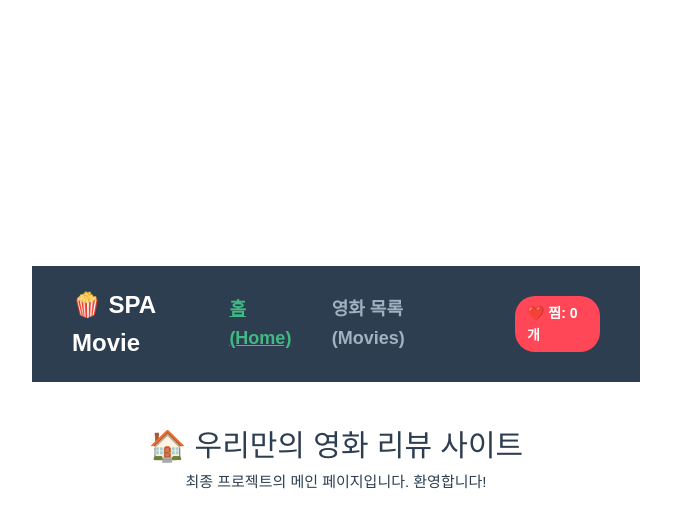
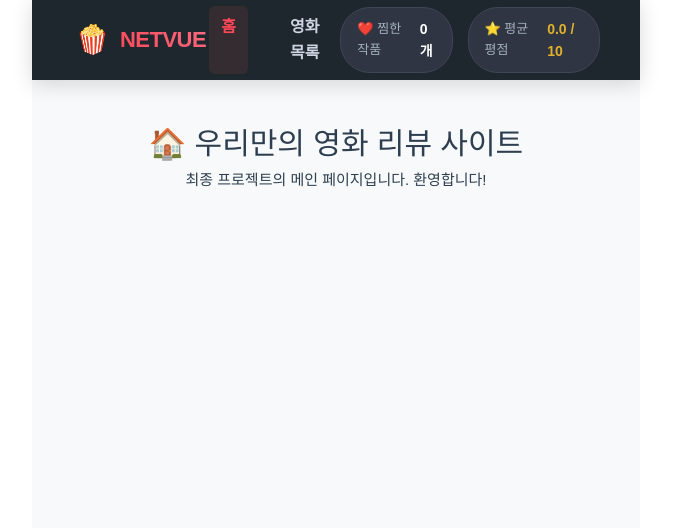
Before and after one commit to amaris0000/SPA_FinalExam, a Vue app: page / in a window 1280 px wide. Shown: the top 528 px of the page, without its empty margins (0-679 px from the left). Built offline with nearby package versions, Linux system fonts and the light colour scheme.

Commit message:
Week 11: TMDB 실시간 API 연동 및 비동기 아키텍처 완벽 적용

```diff
--- a/package.json
+++ b/package.json
@@ -9,6 +9,7 @@
     "preview": "vite preview"
   },
   "dependencies": {
+    "axios": "^1.16.1",
     "pinia": "^3.0.4",
     "vue": "^3.5.32",
     "vue-router": "^5.0.4"
--- a/src/App.vue
+++ b/src/App.vue
@@ -1,39 +1,79 @@
 <script setup>
-import { useFavoritesStore } from './stores/favorites.js';
-const favoritesStore = useFavoritesStore();
+import { computed } from 'vue';
+import { RouterLink, RouterView } from 'vue-router';
+import { useMovieStore } from './stores/movieStore';
+
+const store = useMovieStore();
+
+const totalFavoritesCount = computed(() => {
+    return store.favorites.length;
+});
+
+const averageFavoritesRating = computed(() => {
+    if (store.favorites.length === 0) {
+        return '0.0';
+    }
+
+    const totalRatingSum = store.favorites.reduce((accumulator, movie) => {
+        return accumulator + movie.vote_average;
+    }, 0);
+
+    const calculatedAverage = totalRatingSum / store.favorites.length;
+    return calculatedAverage.toFixed(1);
+});
 </script>
 
 <template>
-  <div class="app-container">
-    <header class="navbar">
-      <div class="logo">🍿 SPA Movie</div>
-      <nav class="links">
-        <router-link to="/">홈(Home)</router-link>
-        <router-link to="/movies">영화 목록(Movies)</router-link>
-        <div class="favorite-stats">
-          <span class="badge count-badge"> ❤️ 찜: {{ favoritesStore.totalFavorites }}개</span>
-          <span v-if="favoritesStore.averageRating> 0" class="badge rating-badge">
-            ⭐️ 평균 평점: {{ favoritesStore.averageRating }}
-          </span>
-        </div>
-      </nav>
-    </header>
-    <router-view></router-view>
-  </div>
+    <div class="app-container">
+        <header class="main-header">
+            <div class="header-content">
+                <RouterLink to="/" class="logo-zone">
+                    <span class="logo-icon">🍿</span>
+                    <h1 class="logo-text">NETVUE</h1>
+                </RouterLink>
+                <nav class="nav-menu">
+                    <RouterLink to="/" class="nav-item">홈</RouterLink>
+                    <RouterLink to="/movies" class="nav-item">영화 목록</RouterLink>
+                </nav>
+                <div class="header-dashboard">
+                    <div class="dashboard-badge favorite-count">
+                        <span class="badge-label">❤️ 찜한 작품</span>
+                        <span class="badge-value">{{ totalFavoritesCount }}개</span>
+                    </div>
+                    <div class="dashboard-badge average-rating">
+                        <span class="badge-label">⭐ 평균 평점</span>
+                        <span class="badge-value">{{ averageFavoritesRating }} / 10</span>
+                    </div>
+                </div>
+            </div>
+        </header>
+        <main class="main-content">
+            <RouterView />
+        </main>
+    </div>
 </template>
 
 <style scoped>
-.app-container { font-family: sans-serif; }
-.navbar { display: flex; justify-content: space-between; align-items: center; padding: 20px 40px; background-color: #2c3e50; color: white; }
-.logo { font-size: 24px; font-weight: bold; }
-.links { display: flex; gap: 20px; align-items: center; }
-.links a { color: #a1b1c1; text-decoration: none; font-weight: bold; font-size: 18px; }
-.links a.router-link-active { color: #42b883; text-decoration: underline; }
-.favorite-stats { display: flex; gap: 10px; margin-left: 20px;}
-.badge { padding: 6px 12px; border-radius: 20px; font-weight: bold; font-size: 14px; }
-.count-badge { background-color: #ff4757; color: white; }
-.rating-badge { background-color: #f1c40f; color: #333; }
+.app-container { font-family: "Noto Sans KR", sans-serif; background-color: #f8f9fa; min-height: 100vh; display: flex; flex-direction: column; }
 
-/* 현재 머무르고 있는 링크(활성화된 링크)에 자동으로 붙는 클래스*/
-.links a.router-link-activate { color: #42b883; text-decoration: underline;}
+.main-header { background-color: #1e272e; color: #ffffff; position: sticky; top: 0; z-index: 1000; box-shadow: 0 4px 20px rgba(0, 0, 0, 0.15); padding: 0 40px; }
+
+.header-content { max-width: 1200px; margin: 0 auto; height: 80px; display: flex; align-items: center; justify-content: space-between; }
+
+.logo-zone { display: flex; align-items: center; gap: 10px; text-decoration: none; color: #ffffff; }
+.logo-icon { font-size: 28px; }
+.logo-text { font-size: 22px; font-weight: 900; letter-spacing: -0.5px; background: linear-gradient(45deg, #ff4757, #ff6b81); -webkit-background-clip: text; -webkit-text-fill-color: transparent; }
+
+.nav-menu { display: flex; gap: 30px; }
+.nav-item { color: #ced5e0; text-decoration: none; font-size: 16px; font-weight: 700; transition: color 0.2s ease; padding: 8px 12px; border-radius: 6px; }
+.nav-item:hover { color: #ffffff; background-color: rgba(255, 255, 255, 0.05); }
+.router-link-active.nav-item { color: #ff4757; background-color: rgba(255, 87, 87, 0.1); }
+
+.header-dashboard { display: flex; gap: 15px; }
+.dashboard-badge { background-color: #2f3542; padding: 10px 16px; border-radius: 30px; display: flex; align-items: center; gap: 8px; border: 1px solid #3f4656; }
+.badge-label { font-size: 13px; color: #a4b0be; font-weight: 500; }
+.badge-value { font-size: 14px; font-weight: 800; color: #ffffff; }
+.average-rating .badge-value { color: #e1b12c; }
+
+.main-content { flex-grow: 1; width: 100%; box-sizing: border-box; }
 </style>
--- /dev/null
+++ b/src/stores/movieStore.js
@@ -0,0 +1,72 @@
+import { defineStore } from 'pinia';
+import { ref } from 'vue';
+import axios from 'axios';
+
+export const useMovieStore = defineStore('movie', () => {
+    const movies = ref([]);
+
+    const favorites = ref(JSON.parse(sessionStorage.getItem('favorites')) || []);
+
+    const isLoading = ref(false);
+    const errorMessage = ref('');
+
+    const fetchMovies = async () => {
+        isLoading.value = true;
+        errorMessage.value = '';
+
+        try {
+            const API_KEY = '721710aa3a5e7f93da43a2046bd03f1e';
+            const movieParams = {
+                api_key: API_KEY,
+                language: 'ko-KR',
+                region: 'KR',
+                sort_by: 'popularity.desc',
+                include_adult: false,
+                'release_date.gte': '2025-01-01',
+                with_release_type: '2|3',
+                page: 1
+            };
+
+            const response = await axios.get('https://api.themoviedb.org/3/discover/movie', {
+                params: movieParams
+            });
+
+            const fetchedMovies = response.data.results;
+
+            fetchedMovies.forEach(movie => {
+                const isAlreadyFavorite = favorites.value.some(fav => fav.id === movie.id);
+                movie.isFavorite = isAlreadyFavorite;
+            });
+
+            movies.value = fetchedMovies;
+        } catch (error) {
+            console.error('API 통신 에러 상세 내역:', error);
+            errorMessage.value = '영화 데이터를 불러오는 데 실패했습니다. 통신 상태나 API Key를 확인해 주세요.';
+        } finally {
+            isLoading.value = false;
+        }
+    };
+
+    const toggleFavorite = (movieId) => {
+        const movie = movies.value.find(m => m.id === movieId);
+        if (movie) {
+            movie.isFavorite = !movie.isFavorite;
+
+            if (movie.isFavorite) {
+                favorites.value.push(movie);
+            } else {
+                favorites.value = favorites.value.filter(m => m.id !== movieId);
+            }
+            sessionStorage.setItem('favorites', JSON.stringify(favorites.value));
+        }
+    };
+
+    return {
+        movies,
+        favorites,
+        isLoading,
+        errorMessage,
+        fetchMovies,
+        toggleFavorite
+    };
+});
--- a/src/views/MoviesView.vue
+++ b/src/views/MoviesView.vue
@@ -1,45 +1,116 @@
 <script setup>
-    import { ref } from 'vue';
-    import { useFavoritesStore } from '../stores/favorites.js';
+import { onMounted } from 'vue';
+import { useMovieStore } from '../stores/movieStore';
 
-    const favoritesStore = useFavoritesStore();
+const store = useMovieStore();
 
-    //7주 차에 사용했던 데이터 임시 사용
-    const movies = ref([
-        { id: 1, title: '인셉션', rating: 9.5 },
-        { id: 2, title: '어바웃 타임', rating: 9.2 },
-        { id: 3, title: '인터스텔라', rating: 9.8 },
-        { id: 4, title: '조커', rating: 8.9 }
-    ]);
+onMounted(() => {
+    store.fetchMovies();
+});
 </script>
 
 <template>
     <main class="page">
-        <div class="header-area">
-            <h1>🎬 영화 목록</h1>
-            <button @click="favoritesStore.clearAllFavorites" class="clear-btn">
-                🗑️ 찜 목록 전체 비우기
-            </button>
+        <div class="header-section">
+            <h1>🍿 국내 극장 화제작 (인기순)</h1>
+            <p class="sub-title">2025년 이후 국내 정식 개봉한 실시간 인기 상영작</p>
         </div>
-        <ul>
-            <li v-for="movie in movies" :key="movie.id" class="movie-item">
-                <span class="movie-info">{{ movie.title }}  (⭐️ {{ movie.rating }})</span>
-                <button @click="favoritesStore.toggleFavorite(movie)" class="fav-btn">
-                    {{ favoritesStore.favoriteMovies.some(m => m.id === movie.id) ? '❤️ 찜 취소' : '🤍 찜하기' }}
-                </button>
-            </li>
-        </ul>
+        <div v-if="store.isLoading" class="status-message loading">
+            ⏳ 실시간 국내 개봉작 데이터를 싣고 오는 중입니다...
+        </div>
+        <div v-else-if="store.errorMessage" class="status-message error">
+            🚨 {{ store.errorMessage }}
+        </div>
+        <div v-else class="movie-list">
+            <div v-for="movie in store.movies" :key="movie.id" class="movie-card">
+                <img
+                    v-if="movie.poster_path"
+                    :src="`https://image.tmdb.org/t/p/w500${movie.poster_path}`"
+                    :alt="movie.title"
+                    class="poster"
+                />
+                <div v-else class="poster-placeholder">이미지 준비 중</div>
+                <div class="card-content">
+                    <h3 class="title">{{ movie.title }}</h3>
+                    <p class="release-date" v-if="movie.release_date">📅 개봉일: {{ movie.release_date }}</p>
+                    <p class="rating">⭐ {{ movie.vote_average.toFixed(1) }} / 10</p>
+                    <p class="overview">
+                        {{ movie.overview ? movie.overview.substring(0, 60) + '...' : '국내에 등록된 줄거리 요약 정보가 없습니다.' }}
+                    </p>
+                    <button
+                        @click="store.toggleFavorite(movie.id)"
+                        :class="{ active: movie.isFavorite }"
+                        class="fav-btn"
+                    >
+                        {{ movie.isFavorite ? '❤️ 찜 해제' : '🤍 찜하기' }}
+                    </button>
+                </div>
+            </div>
+        </div>
     </main>
 </template>
 
 <style scoped>
-.page{ padding: 40px; max-width: 800px; margin: 0 auto;}
-.header-area{ display: flex; justify-content: space-between; align-items: center; margin-bottom: 20px;}
-ul{ list-style: none; padding: 0;}
-.movie-item{ display: flex; justify-content: space-between; align-items: center; padding: 15px; border-bottom: 1px solid #ddd; font-size: 18px;}
-.fav-btn{padding: 8px 12px; border: none; border-radius: 4px; cursor: pointer; background-color: #ffdde1; font-weight: bold; transition: 0.2s;}
-.fav-btn:hover{ background-color: #ffc0cb;}
-.clear-btn{ padding: 8px 15px; border: none; border-radius: 4px; background-color: #555; color: white; cursor: pointer; font-weight: bold;}
-.clear-btn:hover{ background-color: #333;}
-li{ padding: 10px; border-bottom: 1px solid #ddd; font-size: 18px;}
+.page { padding: 40px; background-color: #f8f9fa; min-height: 100vh; }
+.header-section { margin-bottom: 30px; text-align: center; color: #2c3e50; }
+.sub-title { font-size: 14px; color: #7f8c8d; margin-top: 5px; }
+
+.status-message { text-align: center; font-size: 20px; font-weight: bold; padding: 50px; border-radius: 12px; }
+.loading { color: #3498db; background-color: #e3f2fd; }
+.error { color: #e74c3c; background-color: #fdeaea; }
+
+.movie-list { display: grid; grid-template-columns: repeat(auto-fill, minmax(250px, 1fr)); gap: 30px; }
+
+.movie-card {
+    border-radius: 12px;
+    overflow: hidden;
+    background: white;
+    text-align: left;
+    box-shadow: 0 4px 15px rgba(0,0,0,0.05);
+    transition: transform 0.2s ease;
+    display: flex;
+    flex-direction: column;
+}
+.movie-card:hover { transform: translateY(-5px); }
+
+.poster { width: 100%; height: 380px; object-fit: cover; }
+.poster-placeholder {
+    width: 100%;
+    height: 380px;
+    background-color: #ddd;
+    display: flex;
+    align-items: center;
+    justify-content: center;
+    color: #7f8c8d;
+    font-weight: bold;
+}
+
+.card-content { padding: 20px; display: flex; flex-direction: column; flex-grow: 1; }
+.title {
+    font-size: 18px;
+    color: #333;
+    margin: 0 0 6px 0;
+    white-space: nowrap;
+    overflow: hidden;
+    text-overflow: ellipsis;
+    font-weight: bold;
+}
+.release-date { font-size: 13px; color: #7f8c8d; margin-bottom: 10px; font-weight: 500; }
+.rating { font-weight: bold; color: #f39c12; margin-bottom: 10px; font-size: 16px; }
+.overview { font-size: 13px; color: #555; line-height: 1.4; margin-bottom: 20px; flex-grow: 1; }
+
+.fav-btn {
+    width: 100%;
+    padding: 12px;
+    cursor: pointer;
+    border: none;
+    background: #ecf0f1;
+    color: #333;
+    border-radius: 8px;
+    font-weight: bold;
+    font-size: 14px;
+    transition: 0.3s;
+    margin-top: auto;
+}
+.fav-btn.active { background: #ff4757; color: white; }
 </style>
```
Also changed, not shown: 1 other file (tests, documents, lock files or other folders).
